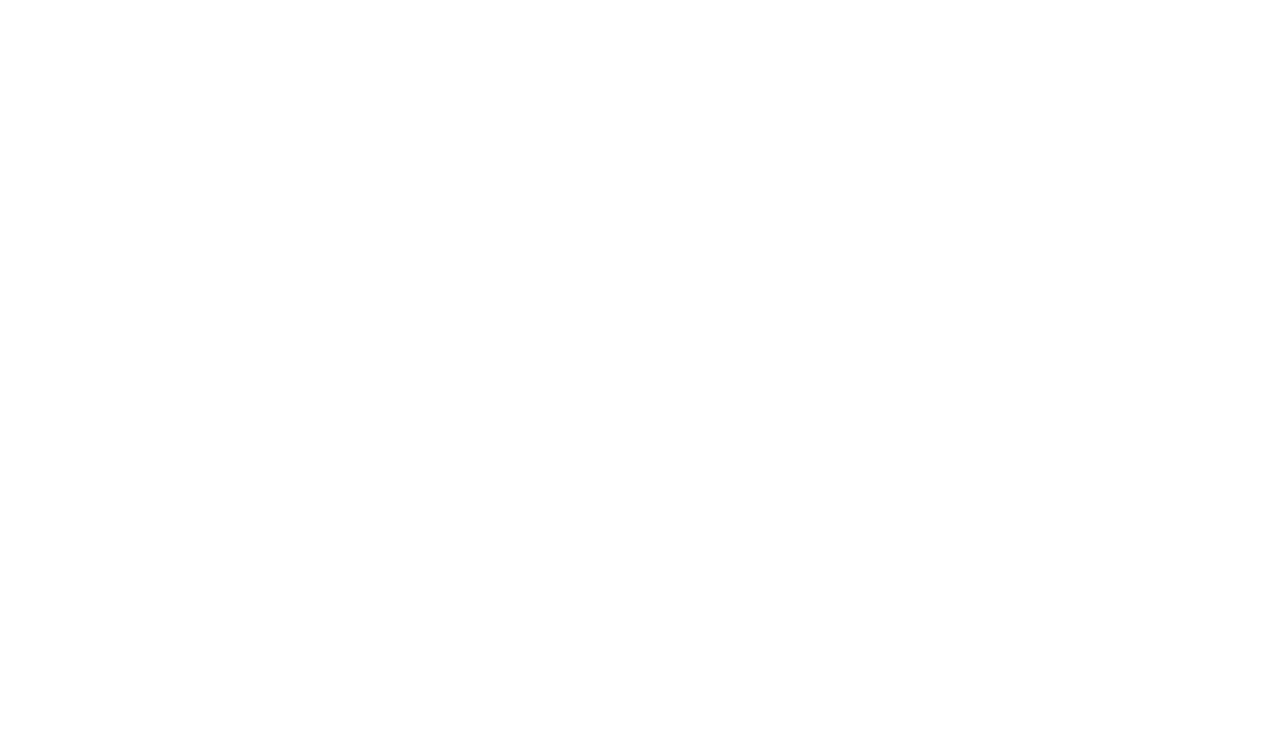
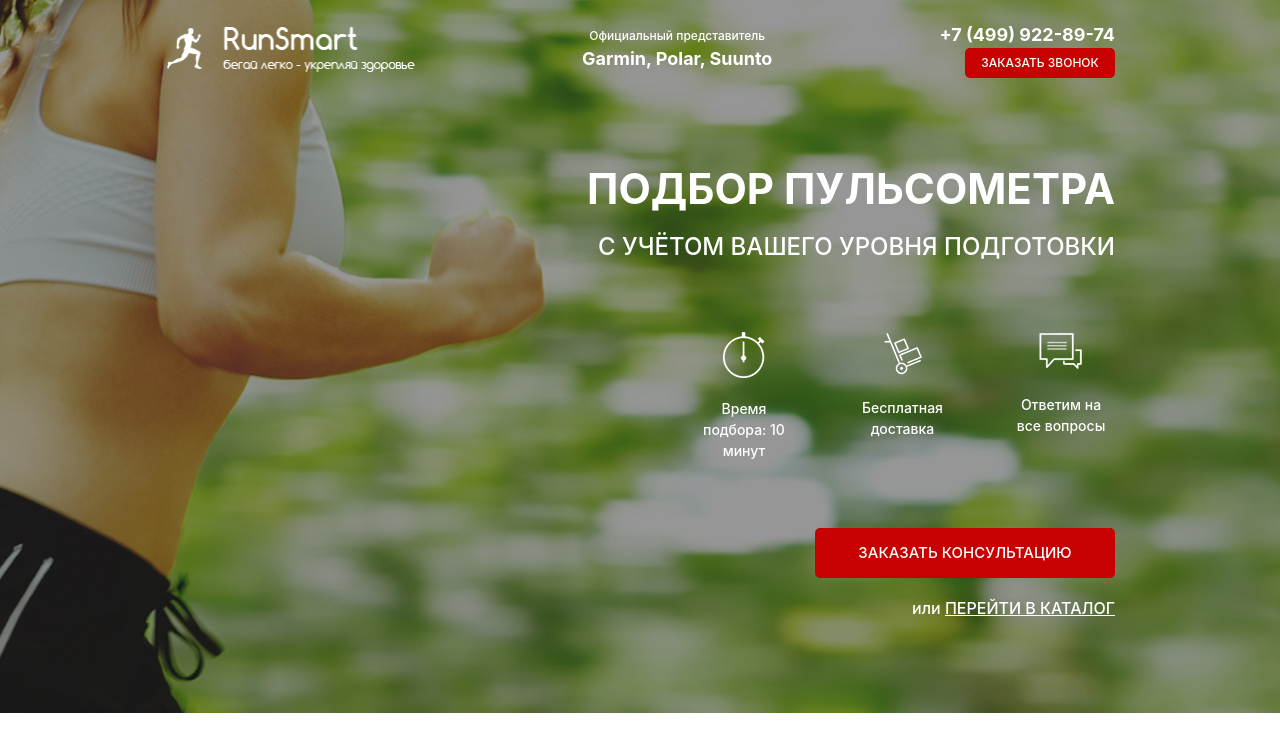
Before and after one commit to barce1964/Pulse, a plain HTML site: page index.html in a window 1280 px wide. Drawn offline with Linux system fonts and the light colour scheme.

Commit message:
first section

```diff
--- a/gulpfile.js
+++ b/gulpfile.js
@@ -17,7 +17,9 @@ gulp.task('server', function() {
 });
 
 gulp.task('styles', function() {
-    return gulp.src("sass/*.+(scss|sass)")
+    return gulp.src('sass/**/*.+(scss|sass)')
+    // return gulp.src('sass/base/*.+(scss|sass)')
+    // return gulp.src('sass/blocks/*.+(scss|sass)')
         .pipe(sass({outputStyle: 'compressed'}).on('error', sass.logError))
         .pipe(rename({suffix: '.min', prefix: ''}))
         .pipe(autoprefixer())
@@ -27,7 +29,7 @@ gulp.task('styles', function() {
 });
 
 gulp.task('watch', function() {
-    gulp.watch("sass/*.+(scss|sass)", gulp.parallel('styles'));
+    gulp.watch("sass/**/*.+(scss|sass)", gulp.parallel('styles'));
 })
 
 gulp.task('default', gulp.parallel('watch', 'server', 'styles'));
--- a/index.html
+++ b/index.html
@@ -12,6 +12,48 @@
         <link rel="stylesheet" href="css/style.min.css">
     </head>
     <body>
+        <div class="promo">
+            <div class="container">
+                <header class="header">
+                    <a href="#" class="header__logo">
+                        <img src="logo/logo.png" alt="logo">
+                    </a>
+                    <div class="header__official">
+                        Официальный представитель
+                        <span>Garmin, Polar, Suunto</span>
+                    </div>
+                    <div class="header__contacts">
+                        <a href="tel:+74999228974" class="header__phone">+7 (499) 922-89-74</a>
+                        <button class="button">заказать звонок</button>
+                    </div>
+                </header>
 
+                <div class="promo__wrapper">
+                    <h1 class="promo__header">Подбор пульсометра</h1>
+                    <h2 class="promo__subheader">с учётом Вашего уровня подготовки</h2>
+
+                    <div class="promo__icons">
+                        <div class="promo__icon">
+                            <img src="icons/time.png" alt="time">
+                            Время подбора: 10 минут
+                        </div>
+                        <div class="promo__icon">
+                            <img src="icons/delivery.png" alt="deliv">
+                            Бесплатная доставка
+                        </div>
+                        <div class="promo__icon">
+                            <img src="icons/message.png" alt="message">
+                            Ответим на все вопросы
+                        </div>
+                    </div>
+
+                    <button class="button button_main">заказать кОНСУЛЬТАЦИЮ</button>
+                    <div class="promo__link">
+                        или
+                        <a href="#">ПЕРЕЙТИ В КАТАЛОГ</a>
+                    </div>
+                </div>
+            </div>
+        </div>
     </body>
 </html>
--- a/sass/_fonts.sass
+++ /dev/null
@@ -1,80 +0,0 @@
-
-@font-face
-	font-family: 'Museo Sans Cyrl 500'
-	src: url('MuseoSansCyrl-500.eot')
-	src: local('MuseoSansCyrl-500'),
-		url('../fonts/MuseoSansCyrl-500.ttf') format('truetype')
-	font-weight: normal
-	font-style: normal
-
-@font-face
-	font-family: 'Museo Sans Cyrl 300'
-	src: url('MuseoSansCyrl-300Italic.eot')
-	src: local('MuseoSansCyrl-300Italic'),
-		url('../fonts/MuseoSansCyrl-300Italic.ttf') format('truetype')
-	font-weight: 300
-	font-style: italic
-
-@font-face
-	font-family: 'Museo Sans Cyrl 500'
-	src: url('MuseoSansCyrl-500Italic.eot')
-	src: local('MuseoSansCyrl-500Italic'),
-		url('../fonts/MuseoSansCyrl-500Italic.ttf') format('truetype')
-	font-weight: normal
-	font-style: italic
-
-@font-face
-	font-family: 'Museo Sans Cyrl 900'
-	src: url('MuseoSansCyrl-900.eot')
-	src: local('MuseoSansCyrl-900'),
-		url('../fonts/MuseoSansCyrl-900.ttf') format('truetype')
-	font-weight: bold
-	font-style: normal
-
-@font-face
-	font-family: 'Museo Sans Cyrl 700'
-	src: url('MuseoSansCyrl-700.eot')
-	src: local('MuseoSansCyrl-700'),
-		url('../fonts/MuseoSansCyrl-700.ttf') format('truetype')
-	font-weight: normal
-	font-style: normal
-
-@font-face
-	font-family: 'Museo Sans Cyrl 700'
-	src: url('MuseoSansCyrl-700Italic.eot')
-	src: local('MuseoSansCyrl-700Italic'),
-		url('../fonts/MuseoSansCyrl-700Italic.ttf') format('truetype')
-	font-weight: normal
-	font-style: italic
-
-@font-face
-	font-family: 'Museo Sans Cyrl 300'
-	src: url('MuseoSansCyrl-300.eot')
-	src: local('MuseoSansCyrl-300'),
-		url('../fonts/MuseoSansCyrl-300.ttf') format('truetype')
-	font-weight: 300
-	font-style: normal
-
-@font-face
-	font-family: 'Museo Sans Cyrl 100'
-	src: url('MuseoSansCyrl-100.eot')
-	src: local('MuseoSansCyrl-100'),
-		url('../fonts/MuseoSansCyrl-100.ttf') format('truetype')
-	font-weight: 300
-	font-style: normal
-
-@font-face
-	font-family: 'Museo Sans Cyrl 100'
-	src: url('MuseoSansCyrl-100Italic.eot')
-	src: local('MuseoSansCyrl-100Italic'),
-		url('../fonts/MuseoSansCyrl-100Italic.ttf') format('truetype')
-	font-weight: 300
-	font-style: italic
-
-@font-face
-	font-family: 'Museo Sans Cyrl 900'
-	src: url('MuseoSansCyrl-900Italic.eot')
-	src: local('Museo Sans Cyrl 900 Italic'), local('MuseoSansCyrl-900Italic'),
-		url('../fonts/MuseoSansCyrl-900Italic.ttf') format('truetype')
-	font-weight: bold
-	font-style: italic
--- /dev/null
+++ b/sass/base/_fonts.sass
@@ -0,0 +1,59 @@
+@font-face
+	font-family: 'Museo Sans Cyrl 500'
+	src: url('../../fonts/MuseoSansCyrl-500.ttf') format('truetype')
+	font-weight: normal
+	font-style: normal
+
+@font-face
+	font-family: 'Museo Sans Cyrl 300'
+	src: url('../../fonts/MuseoSansCyrl-300Italic.ttf') format('truetype')
+	font-weight: 300
+	font-style: italic
+
+@font-face
+	font-family: 'Museo Sans Cyrl 500'
+	src: url('../../fonts/MuseoSansCyrl-500Italic.ttf') format('truetype')
+	font-weight: normal
+	font-style: italic
+
+@font-face
+	font-family: 'Museo Sans Cyrl 900'
+	src: url('../../fonts/MuseoSansCyrl-900.ttf') format('truetype')
+	font-weight: bold
+	font-style: normal
+
+@font-face
+	font-family: 'Museo Sans Cyrl 700'
+	src: url('../../fonts/MuseoSansCyrl-700.ttf') format('truetype')
+	font-weight: normal
+	font-style: normal
+
+@font-face
+	font-family: 'Museo Sans Cyrl 700'
+	src: url('../../fonts/MuseoSansCyrl-700Italic.ttf') format('truetype')
+	font-weight: normal
+	font-style: italic
+
+@font-face
+	font-family: 'Museo Sans Cyrl 300'
+	src: url('../../fonts/MuseoSansCyrl-300.ttf') format('truetype')
+	font-weight: 300
+	font-style: normal
+
+@font-face
+	font-family: 'Museo Sans Cyrl 100'
+	src: url('../../fonts/MuseoSansCyrl-100.ttf') format('truetype')
+	font-weight: 300
+	font-style: normal
+
+@font-face
+	font-family: 'Museo Sans Cyrl 100'
+	src: url('../../fonts/MuseoSansCyrl-100Italic.ttf') format('truetype')
+	font-weight: 300
+	font-style: italic
+
+@font-face
+	font-family: 'Museo Sans Cyrl 900'
+	src: url('../../fonts/MuseoSansCyrl-900Italic.ttf') format('truetype')
+	font-weight: bold
+	font-style: italic
--- /dev/null
+++ b/sass/base/_general.sass
@@ -0,0 +1,3 @@
+.container
+    max-width: 950px
+    margin: 0 auto
--- /dev/null
+++ b/sass/base/_variables.sass
@@ -0,0 +1,2 @@
+$b_c_txt: #ffffff
+$b_c_btn: #c70101
--- /dev/null
+++ b/sass/blocks/_buttons.sass
@@ -0,0 +1,15 @@
+.button
+    width: 150px
+    height: 30px
+    background-color: $b_c_btn
+    font-size: 12px
+    font-weight: 500
+    color: $b_c_txt
+    border: none
+    border-radius: 5px
+    text-transform: uppercase
+    &_main
+        margin-top: 67px
+        width: 300px
+        height: 50px
+        font-size: 15px
--- /dev/null
+++ b/sass/blocks/_header.sass
@@ -0,0 +1,29 @@
+.header
+    display: flex
+    justify-content: space-between
+    align-items: center
+    &__logo
+        width: 250px
+        img
+            width: 100%
+    &__official
+        font-size: 12px
+        font-weight: 500
+        color: $b_c_txt
+        text-align: center
+        span
+            display: block
+            font-size: 18px
+            font-weight: 700
+    &__phone
+        display: block
+        font-size: 18px
+        font-weight: 700
+        color: $b_c_txt
+        &:hover
+            color: $b_c_txt
+            text-decoration: none
+    &__contacts
+        display: flex
+        flex-direction: column
+        align-items: flex-end
--- /dev/null
+++ b/sass/blocks/_promo.sass
@@ -0,0 +1,46 @@
+.promo
+    min-height: 650px
+    padding: 21px 0 93px 0
+    background: url('../../img/bg/bg_main.jpg') center (center/cover) no-repeat
+    &__wrapper
+        display: flex
+        flex-direction: column
+        align-items: flex-end
+        margin-top: 90px
+    &__header
+        color: $b_c_txt
+        font-size: 42px
+        font-weight: 700
+        line-height: 42px
+        text-transform: uppercase
+    &__subheader
+        margin-top: 17px
+        color: $b_c_txt
+        font-size: 24px
+        font-weight: 500
+        line-height: 24px
+        text-transform: uppercase
+    &__icons
+        margin-top: 65px
+        width: 425px
+        display: flex
+        justify-content: space-between
+    &__icon
+        width: 108px
+        color: $b_c_txt
+        text-align: center
+        font-size: 14px
+        font-weight: 500
+        img
+            display: block
+            margin: 0 auto
+            margin-bottom: 20px
+    &__link
+        color: $b_c_txt
+        font-size: 16px
+        font-weight: 500
+        margin-top: 18px
+        a
+            color: $b_c_txt
+            text-decoration: underline
+            text-transform: uppercase
--- a/sass/style.sass
+++ b/sass/style.sass
@@ -3,11 +3,15 @@
     margin: 0
     padding: 0
 
-@import "fonts"
-@import "variables"
-@import "mixins"
-@import "general"
-@import "media"
+@import "base/fonts"
 
 html
-    font-family: 'MuseoSans', sans-serif
+    font-family: 'Museo Sans Cyrl', sans-serif
+
+@import "base/variables"
+@import "base/mixins"
+@import "base/general"
+@import "blocks/promo"
+@import "blocks/header"
+@import "blocks/buttons"
+@import "base/media"
```
Also changed, not shown: css/style.min.css, fonts/stylesheet.css (renamed from css/stylesheet.css), sass/_mixins.sass (deleted), sass/_variables.sass (deleted), sass/base/_media.sass (added), sass/base/_mixins.sass (added), sass/style.css (added), 1 other file.
